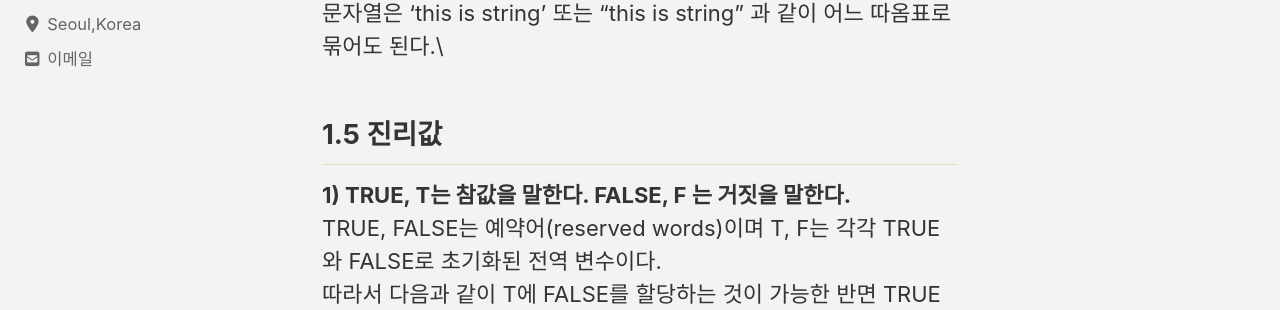
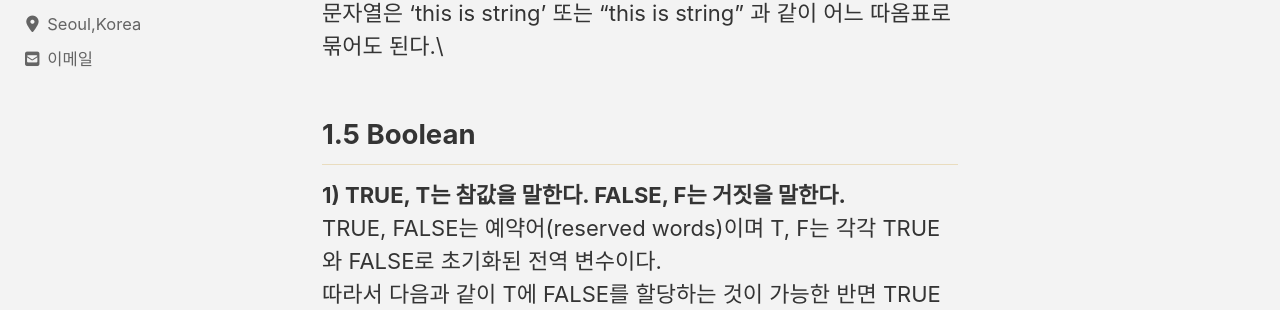
Before and after one commit to ByeongGwonChae/mynotebook, a Jekyll site: the page built from _posts/2020-01-01-R-first-note.md, in a window 1280 px wide and 900 px high, scrolled down 1177 px. Shown: the part 143-453 px from the top of the window. Built offline with Jekyll 4.4.1, drawn with Linux system fonts in a browser that asks for light colours; cached includes are drawn as plain includes; nearby versions of some CDN libraries.

Commit message:
Update 2020-01-01-R-first-note.md

```diff
--- a/_posts/2020-01-01-R-first-note.md
+++ b/_posts/2020-01-01-R-first-note.md
@@ -25,8 +25,8 @@ NULL은 NULL객체를 뜻하는데, 변수가 초기화 되지 않은 경우 등
 ## 1.4 문자열
 R은 C 등의 언어에서 볼 수 있는 한개 문자에 대한 데이터 타입은 없다. 대신 문자열로 모든 것을 처리한다.\\
 문자열은 ‘this is string’ 또는 “this is string” 과 같이 어느 따옴표로 묶어도 된다.\\
-## 1.5 진리값
-__1) TRUE, T는 참값을 말한다. FALSE, F 는 거짓을 말한다.__\\
+## 1.5 Boolean
+__1) TRUE, T는 참값을 말한다. FALSE, F는 거짓을 말한다.__\\
 TRUE, FALSE는 예약어(reserved words)이며 T, F는 각각 TRUE와 FALSE로 초기화된 전역 변수이다.\\
 따라서 다음과 같이 T에 FALSE를 할당하는 것이 가능한 반면 TRUE에는 FALSE를 할당할 수 없다.
 ~~~ R
```
